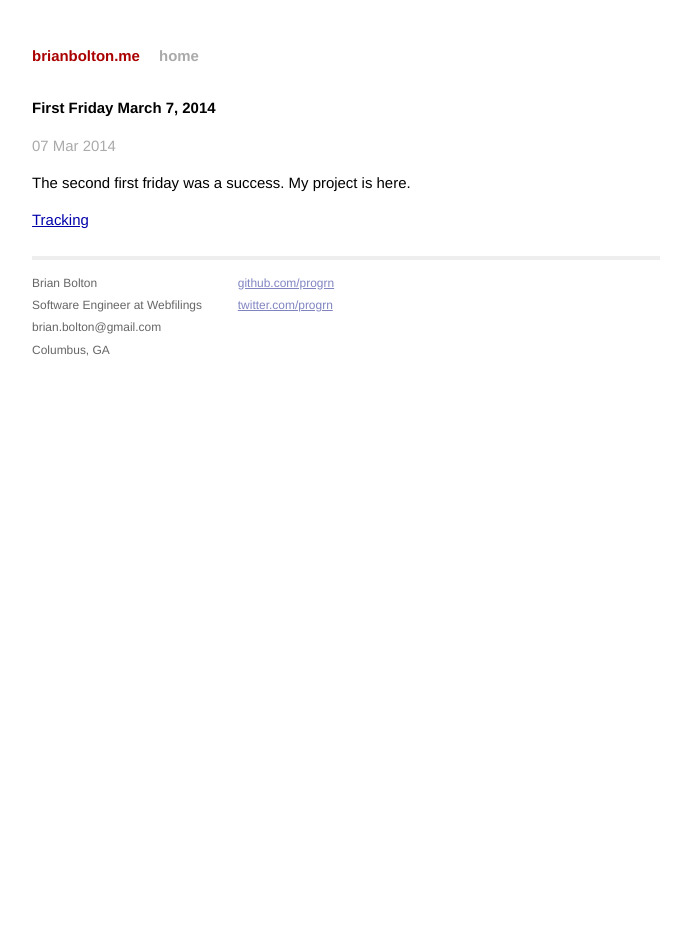
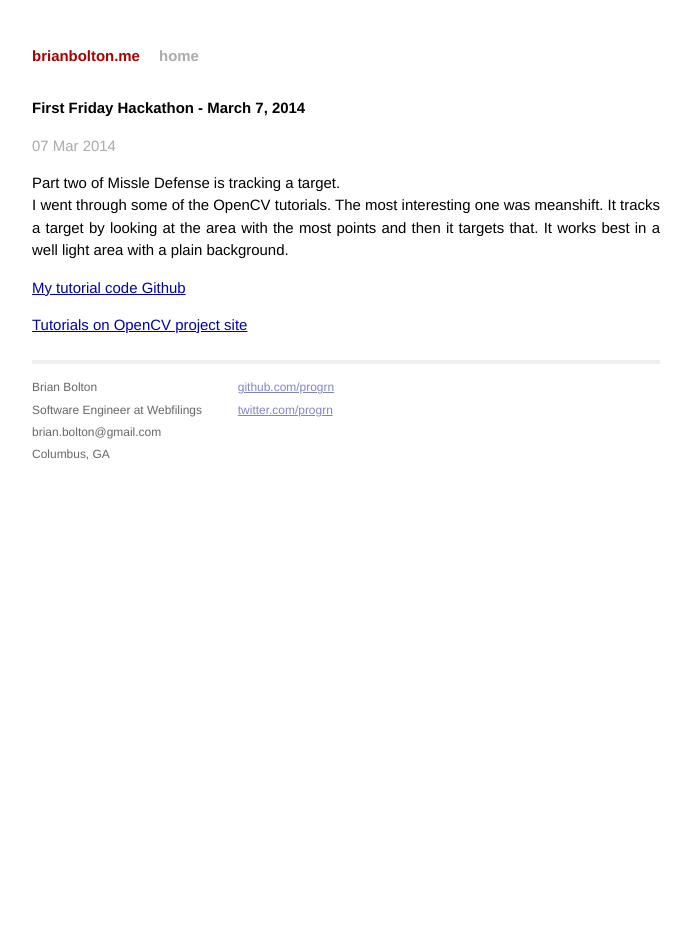
Before and after one commit to bboltn/bboltn.github.io, a Jekyll site: the page built from _posts/2014-03-07-First-Friday-March.markdown, in a window 1280 px wide. Shown: the whole page, without its empty margins (294-985 px from the left). Built offline with Jekyll 4.4.1, drawn with Linux system fonts in a browser that asks for light colours; nearby versions of some CDN libraries; Markdown is read by kramdown in place of the engine named in the settings.

Commit message:
update post

```diff
--- a/_posts/2014-03-07-First-Friday-March.markdown
+++ b/_posts/2014-03-07-First-Friday-March.markdown
@@ -1,9 +1,15 @@
 ---
 layout: post
-title: First Friday March 7, 2014
+title: First Friday Hackathon - March 7, 2014
 date: 2014-03-07
 ---
 
-The second first friday was a success.  My project is here.
+Part two of Missle Defense is tracking a target.
+I went through some of the OpenCV tutorials.  The most interesting
+one was meanshift.  It tracks a target by looking at the area with the most
+points and then it targets that.  It works best in a well light area with a plain
+background.
 
-<a href='https://github.com/progrn/tracking'>Tracking</a>
+[My tutorial code Github](https://github.com/progrn/tracking)
+
+[Tutorials on OpenCV project site](http://docs.opencv.org/trunk/doc/py_tutorials/py_tutorials.html)
```
